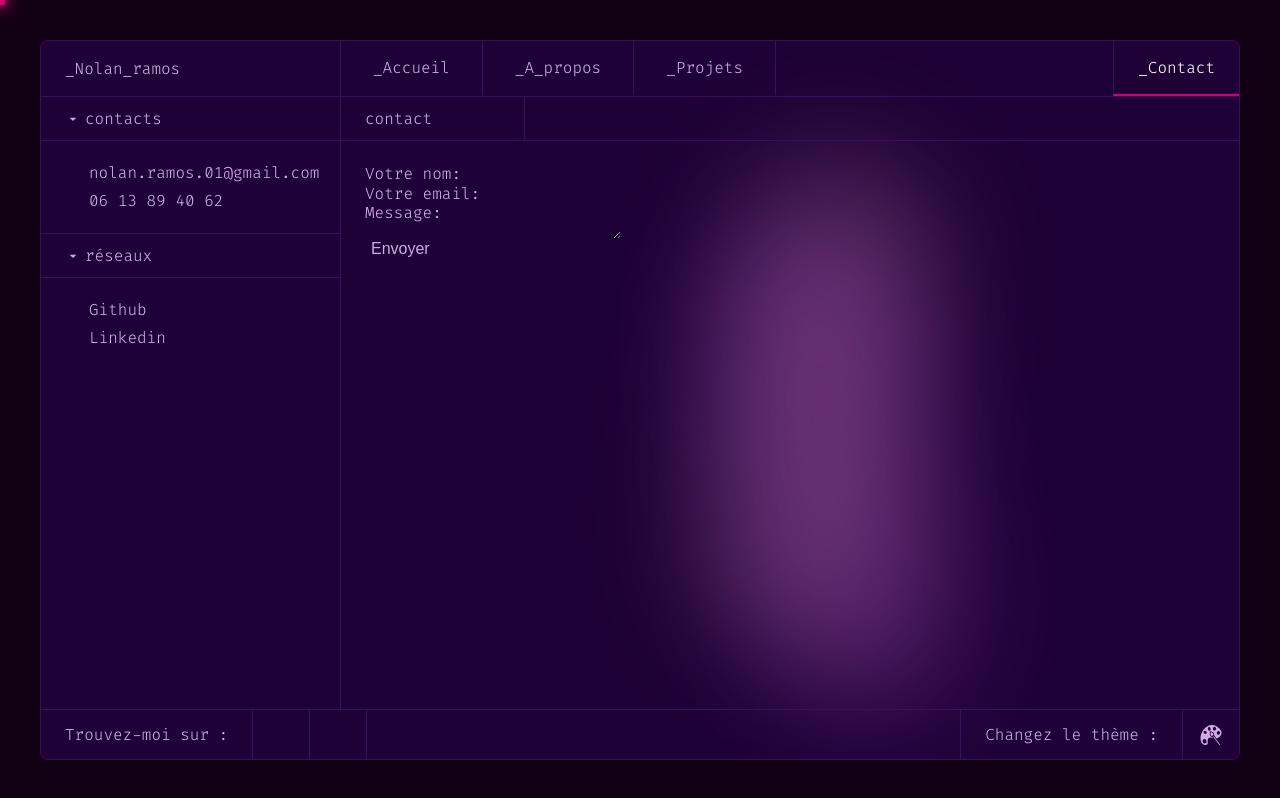
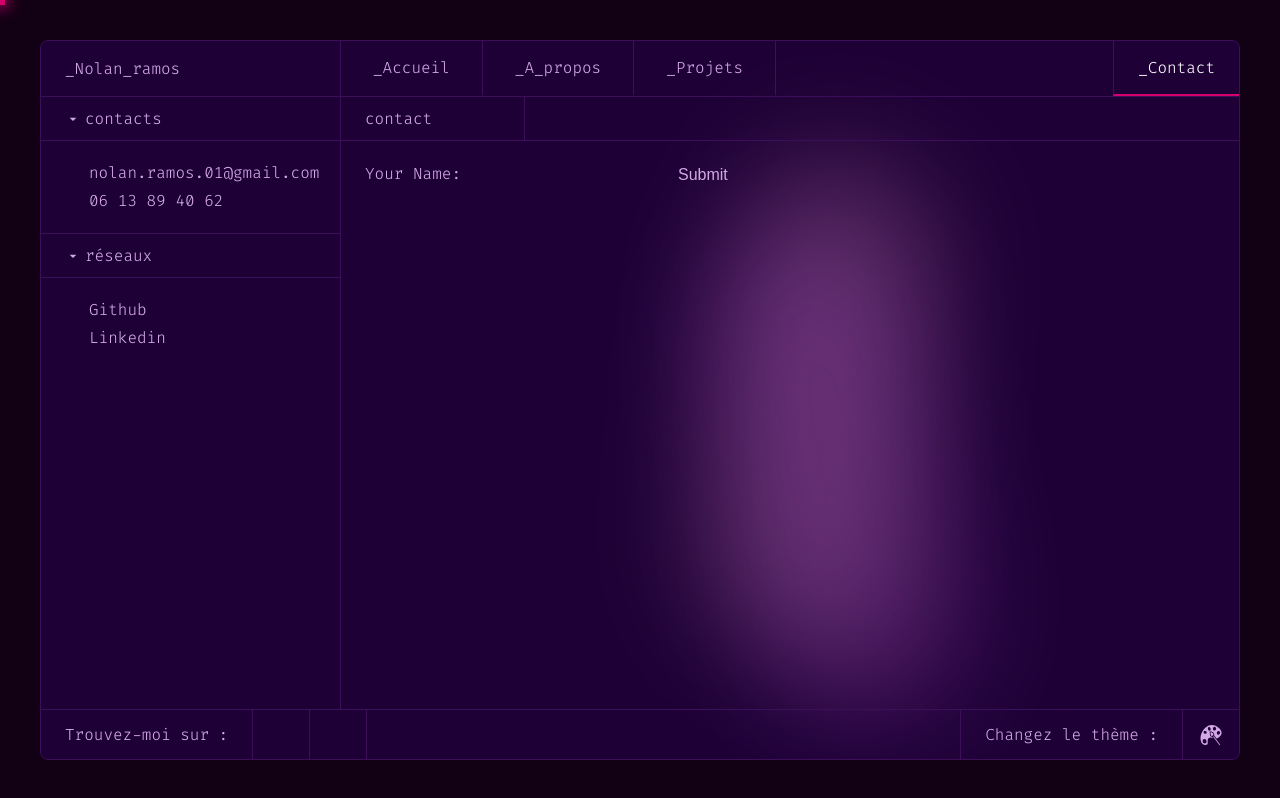
Before and after one commit to Nolan-ramos/portfolio_nolan_v2, a React (Create React App) app: page /contact in a window 1280 px wide. Built offline with nearby package versions, Linux system fonts and the light colour scheme.

Commit message:
test form netlify

```diff
--- a/src/components/contact/ContactForm.js
+++ b/src/components/contact/ContactForm.js
@@ -1,117 +1,55 @@
 import React, { useState } from 'react';
 
 const ContactForm = () => {
-    // State pour gérer les champs du formulaire et le message de succès
-    const [formData, setFormData] = useState({
-        name: '',
-        email: '',
-        message: ''
-    });
-    const [isFormSubmitted, setIsFormSubmitted] = useState(false);
-    const [isSubmitting, setIsSubmitting] = useState(false);
+  const [name, setName] = useState(''); // État pour le champ "name"
 
-    // Gestionnaire d'événements pour la modification des champs du formulaire
-    const handleInputChange = (e) => {
-        const { name, value } = e.target;
-        setFormData({
-            ...formData,
-            [name]: value
+  const handleSubmit = (event) => {
+    event.preventDefault(); // Empêcher le comportement par défaut de soumission du formulaire
+
+    const formData = new FormData(event.target); // Crée un objet FormData à partir du formulaire soumis
+
+    // Envoi de la requête AJAX avec la méthode fetch
+    fetch("/", {
+      method: "POST", // Méthode de soumission
+      headers: { "Content-Type": "application/x-www-form-urlencoded" }, // Encodage des données du formulaire
+      body: new URLSearchParams(formData).toString(), // Encodage des données du formulaire en URL-encoded
+    })
+      .then(() => {
+        alert("Form submitted successfully!"); // Message de succès
+        // Redirection vers une page de remerciement (si nécessaire)
+        // window.location.href = "/thank-you"; // Décommente pour rediriger
+      })
+      .catch((error) => {
+        alert("Error submitting form:", error); // Message en cas d'erreur
       });
   };
 
-    // Fonction pour soumettre le formulaire
-    const handleSubmit = async (event) => {
-        event.preventDefault();  // Empêche le rechargement de la page
-
-        setIsSubmitting(true);
-
-        // Crée un objet FormData à partir du formulaire
-        const form = event.target;
-        const formDataObj = new FormData(form);
-
-        try {
-            // Envoi des données à Netlify
-            await fetch('/', {
-                method: 'POST',
-                body: formDataObj,
-            });
-
-            // Réinitialisation du formulaire après soumission réussie
-            setFormData({
-                name: '',
-                email: '',
-                message: ''
-            });
-            setIsFormSubmitted(true);
-        } catch (error) {
-            console.error("Erreur lors de la soumission du formulaire :", error);
-            setIsFormSubmitted(false);
-        } finally {
-            setIsSubmitting(false);
-        }
-    };
-
-    // Affichage du message de succès ou du formulaire
   return (
-        <div className='contact__container__form__content'>
-            {isFormSubmitted ? (
-                <div className="success-message">
-                    <h3>Votre message a bien été envoyé !</h3>
-                </div>
-            ) : (
+    <div className="contact__container__form__content">
       <form
-                    name="contact" // Nom du formulaire pour Netlify
-                    method="POST"
-                    data-netlify="true" // Cet attribut est suffisant pour Netlify Forms
-                    onSubmit={handleSubmit}
+        name="contact" // Nom du formulaire (requis pour Netlify)
+        method="POST" // Méthode POST pour envoyer les données
+        data-netlify="true" // L'attribut nécessaire pour que Netlify gère le formulaire
+        onSubmit={handleSubmit} // Appel de la fonction handleSubmit lors de la soumission
       >
+        {/* Champ caché pour Netlify avec le nom du formulaire */}
         <input type="hidden" name="form-name" value="contact" />
 
-                    <div>
+        {/* Champ de saisie avec un seul champ "name" */}
         <label>
-                            Votre nom:
+          Your Name:
           <input
             type="text"
-                                name="name"
-                                value={formData.name}
-                                onChange={handleInputChange}
-                                required
+            name="name" // Nom du champ
+            value={name} // Valeur liée à l'état React
+            onChange={(e) => setName(e.target.value)} // Mise à jour de l'état lors de la saisie
+            required // Le champ est obligatoire
           />
         </label>
-                    </div>
 
-                    <div>
-                        <label>
-                            Votre email:
-                            <input
-                                type="email"
-                                name="email"
-                                value={formData.email}
-                                onChange={handleInputChange}
-                                required
-                            />
-                        </label>
-                    </div>
-
-                    <div>
-                        <label>
-                            Message:
-                            <textarea
-                                name="message"
-                                value={formData.message}
-                                onChange={handleInputChange}
-                                required
-                            />
-                        </label>
-                    </div>
-
-                    <div>
-                        <button type="submit" disabled={isSubmitting}>
-                            {isSubmitting ? 'Envoi en cours...' : 'Envoyer'}
-                        </button>
-                    </div>
+        {/* Bouton de soumission */}
+        <button type="submit">Submit</button>
       </form>
-            )}
     </div>
   );
 };
```
Lines whose indentation alone changed are shown as unchanged.
